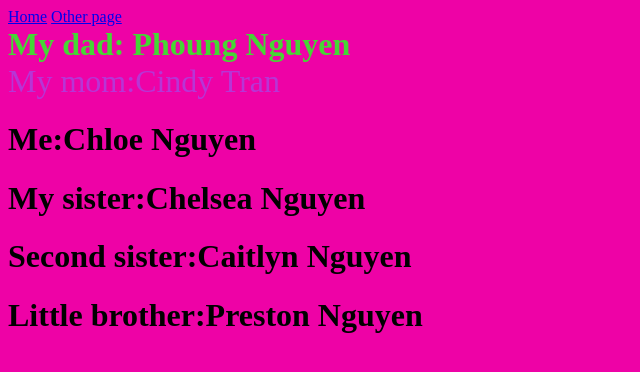
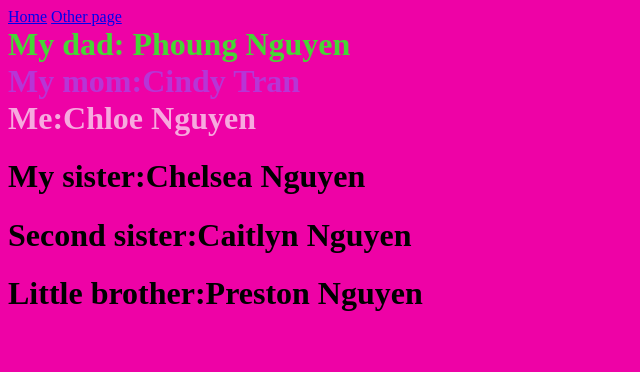
Before and after one commit to ngchloey/firstweb, a plain HTML site: page index.html in a window 1280 px wide. Shown: the whole page, without its empty margins (0-640 px from the left). Drawn offline with Linux system fonts and the light colour scheme.

Commit message:
2 files modified

```diff
--- a/index.html
+++ b/index.html
@@ -19,7 +19,7 @@
     <main>
       <div id="mydad">My dad: Phoung Nguyen</div>
       <div id="mymom">My mom:Cindy Tran</div>
-      <h1>Me:Chloe Nguyen</h1>
+      <div id="me">Me:Chloe Nguyen</div>
       <h1>My sister:Chelsea Nguyen</h1>
       <h1>Second sister:Caitlyn Nguyen</h1>
      <h1>Little brother:Preston Nguyen</h1>
--- a/styles.css
+++ b/styles.css
@@ -13,4 +13,10 @@ body{
 #mymom{
 color:#B735D6;
 font-size: 24pt;
+font-weight: bold;
 }
+#me{
+  color:#F7A9DF;
+  font-size:24pt;
+  font-weight: 900;
+}
```
